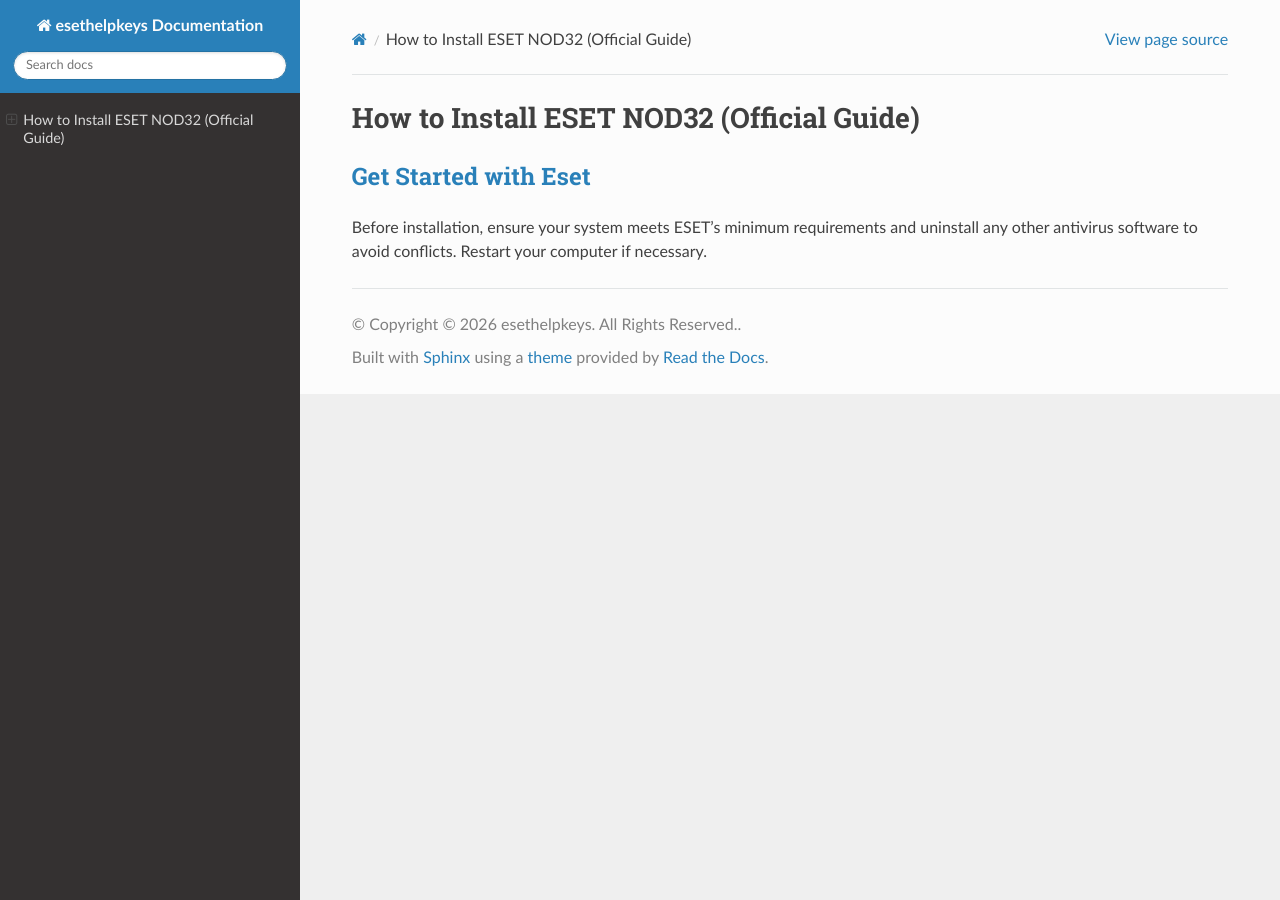
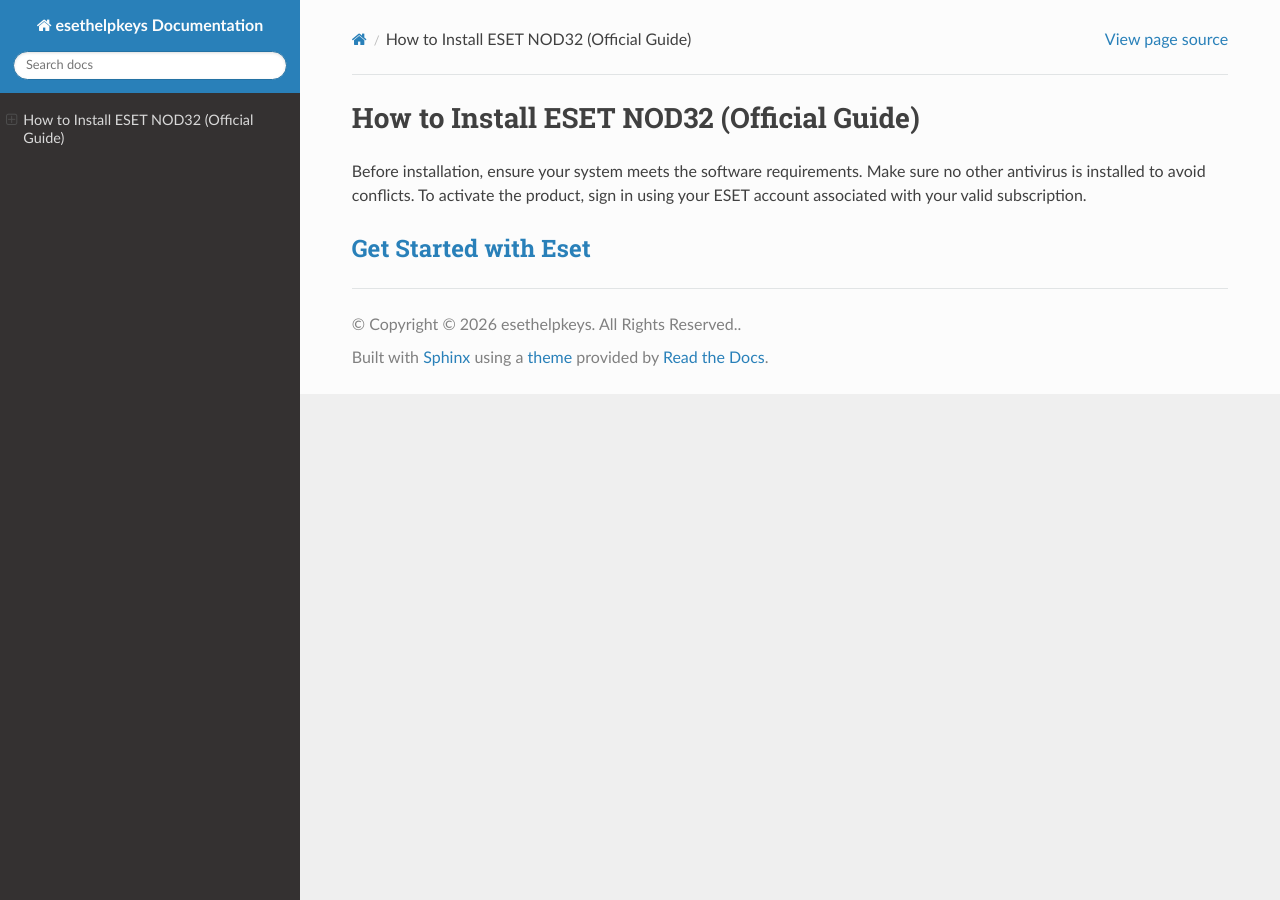
Before and after one commit to jrstanytr/esethelpkeys, a Sphinx documentation site: the page built from source/index.rst, in a window 1280 px wide. Built offline with Sphinx 7.4.7 and the Read the Docs theme 3.1.0, drawn with Linux system fonts in a browser that asks for light colours.

Commit message:
Update index.rst

```diff
--- a/source/index.rst
+++ b/source/index.rst
@@ -1,12 +1,14 @@
 How to Install ESET NOD32 (Official Guide)
 =======================================================
+
+
+
+Before installation, ensure your system meets the software requirements. Make sure no other antivirus is installed to avoid conflicts.
+To activate the product, sign in using your ESET account associated with your valid subscription.
 
 `Get Started with Eset <https://esethelpkeys.readthedocs.io/en/latest/>`_
 ---------------------
 
-Before installation, ensure your system meets ESET’s minimum requirements and uninstall any other antivirus software to avoid conflicts. Restart your computer if necessary.
-
-
 .. toctree::
    :maxdepth: 2
    :caption: Contents:
```
